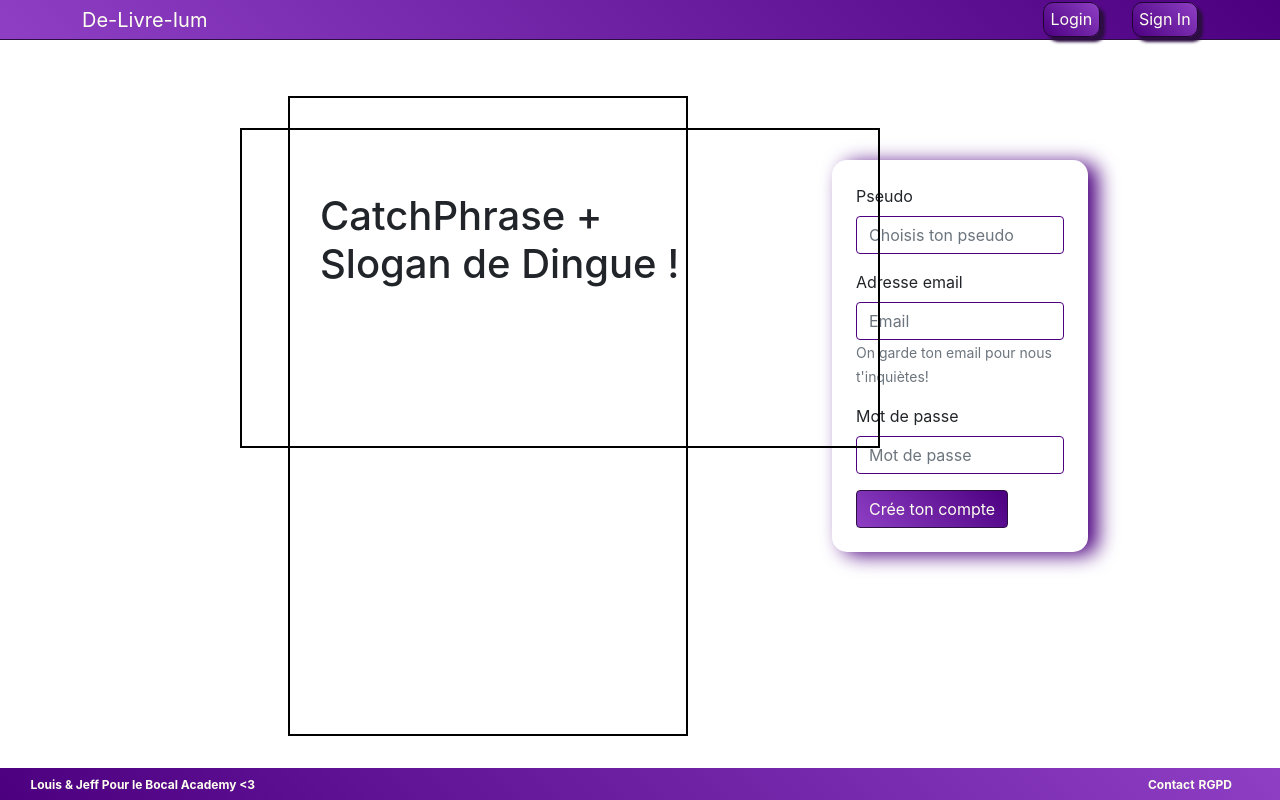
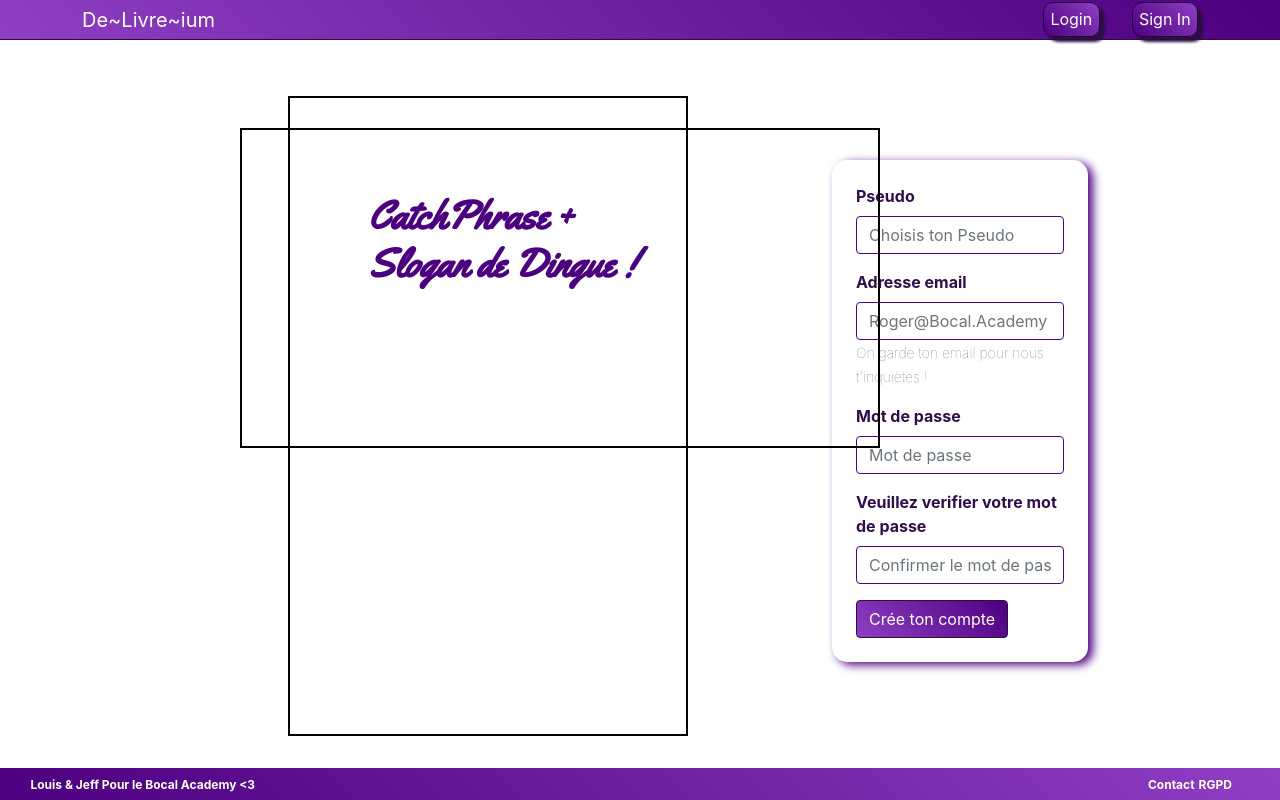
Before and after one commit to Stilgaar/Delivirum_FRONT_Jeff_Louis_2021_Projet_Bocal_Academy, a React (Create React App) app: page /Signin in a window 1280 px wide. Built offline with nearby package versions, Linux system fonts and the light colour scheme.

Commit message:
deux trois trucs

```diff
--- a/src/Login/Login.css
+++ b/src/Login/Login.css
@@ -4,7 +4,7 @@
     left: 65%;
     top: 20%;
     border-radius: 15px;
-    box-shadow: 10px 3px 20px #4c0080;
+    box-shadow: 5px 3px 10px #4c0080;
     padding: 1.5rem;
 }
 
@@ -27,3 +27,8 @@
     border-color: #7b6888;
     box-shadow: inset 0 1px 1px #7b6888, 0 0 8px #4c0080;
   }
+
+  .labelLog {
+    font-weight: bolder;
+      color: #310e49;
+  }
--- a/src/Login/Login.js
+++ b/src/Login/Login.js
@@ -3,22 +3,20 @@ import { Button, Form } from 'react-bootstrap';
 
 function Login() {
 
-
   return (
     <Form className="loginBox">
       <Form.Group className="mb-3" >
-        <Form.Label>Pseudo</Form.Label>
+        <Form.Label><span className="labelLog">Pseudo</span></Form.Label>
         <Form.Control type="text" placeholder="Entre ton pseudo" />
       </Form.Group>
       <Form.Group className="mb-3" >
-        <Form.Label>Mot de passe</Form.Label>
+        <Form.Label><span className="labelLog">Mot de passe</span></Form.Label>
         <Form.Control type="password" placeholder="Mot de passe" />
       </Form.Group>
       <Button className="boutonLogin">
         Valider
       </Button>
     </Form>
-
   );
 }
 
--- a/src/Navbar/Navbar.js
+++ b/src/Navbar/Navbar.js
@@ -15,7 +15,7 @@ function Navigation() {
                 <Container>
                     <Navbar.Brand>
                         <Link className="navElement" to="./">
-                            <span className="navText">De-Livre-Ium</span>
+                            <span className="navText">De~Livre~ium</span>
                         </Link>
                     </Navbar.Brand>
                     <Navbar.Toggle />
--- a/src/Signin/Signin.css
+++ b/src/Signin/Signin.css
@@ -4,7 +4,7 @@
     left: 65%;
     top: 20%;
     border-radius: 15px;
-    box-shadow: 10px 3px 20px #4c0080;
+    box-shadow: 5px 3px 10px #4c0080;
     padding: 1.5rem;
 }
 
@@ -29,3 +29,12 @@
     border-color: #7b6888;
     box-shadow: inset 0 1px 1px #7b6888, 0 0 8px #4c0080;
   }
+
+.labelSign {
+    font-weight: bolder;
+      color: #310e49;
+  }
+
+.lightSign {
+    font-weight: lighter;
+}
--- a/src/Signin/Signin.js
+++ b/src/Signin/Signin.js
@@ -7,20 +7,22 @@ function Signin() {
   const [pseudo, setPseudo] = useState();
   const [email, setEmail] = useState();
   const [password, setPassword] = useState();
+  const [verifPassword, setverifPassword] = useState();
 
   const handleSubmit = async (e) => {
-    let submit = await { pseudo, email, password }
-    return fetch( 'http://localhost:5000/users'
-      ,{
-      method: 'POST',
-      body: JSON.stringify(submit),
-      headers: {
-        'Content-Type': 'application/json'
-    } } )
+    let submit = await { pseudo, email, password, verifPassword }
+    return fetch('http://localhost:5000/users'
+      , {
+        method: 'POST',
+        body: JSON.stringify(submit),
+        headers: {
+          'Content-Type': 'application/json'
+        }
+      })
 
       .then(res => res.json())
       .then(data => console.log(data));
-}
+  }
 
   //Fonction Callback sur les inputs du formulaire
   function handleInput(e, setter) {
@@ -30,19 +32,23 @@ function Signin() {
   return (
     <Form className="signInBox">
       <Form.Group className="mb-3" >
-        <Form.Label>Pseudo</Form.Label>
-        <Form.Control className="test" type="text" placeholder="Choisis ton pseudo" name="pseudo" onInput={(e) => handleInput(e, setPseudo)} />
+        <Form.Label><span className="labelSign"> Pseudo</span></Form.Label>
+        <Form.Control className="test" type="text" placeholder="Choisis ton Pseudo" name="pseudo" onInput={(e) => handleInput(e, setPseudo)} />
       </Form.Group>
       <Form.Group className="mb-3" >
-        <Form.Label>Adresse email</Form.Label>
-        <Form.Control type="email" placeholder="Email" name="email" onInput={(e) => handleInput(e, setEmail)} />
+        <Form.Label><span className="labelSign"> Adresse email</span></Form.Label>
+        <Form.Control type="email" placeholder="Roger@Bocal.Academy" name="email" onInput={(e) => handleInput(e, setEmail)} />
         <Form.Text className="text-muted">
-          On garde ton email pour nous t'inquiètes!
+          <span className="lightSign"> On garde ton email pour nous t'inquiètes ! </span>
         </Form.Text>
       </Form.Group>
       <Form.Group className="mb-3" >
-        <Form.Label>Mot de passe</Form.Label>
+        <Form.Label><span className="labelSign"> Mot de passe</span></Form.Label>
         <Form.Control type="password" placeholder="Mot de passe" name="password" onInput={(e) => handleInput(e, setPassword)} />
+      </Form.Group>
+      <Form.Group className="mb-3" >
+        <Form.Label><span className="labelSign"> Veuillez verifier votre mot de passe</span></Form.Label>
+        <Form.Control type="password" placeholder="Confirmer le mot de passe" name="verifPassword" onInput={(e) => handleInput(e, setverifPassword)} />
       </Form.Group>
       <Button className="boutonSignin" onClick={() => handleSubmit()}>
         Crée ton compte
--- a/src/Splashscreen/Splashscreen.css
+++ b/src/Splashscreen/Splashscreen.css
@@ -1,3 +1,5 @@
+@import url('https://fonts.googleapis.com/css2?family=Yellowtail&display=swap');
+
 .boxSplash1 {
     height: 20rem;
     width: 40rem;
@@ -19,5 +21,11 @@
 .boxTitre {
 position: absolute;
 top: 12rem;
-left: 20rem;
+left: 23rem;
 }
+
+.titreSplash {
+    font-family: 'Yellowtail', cursive;
+    color: #4c0080;
+    font-weight: bolder;
+}
```
